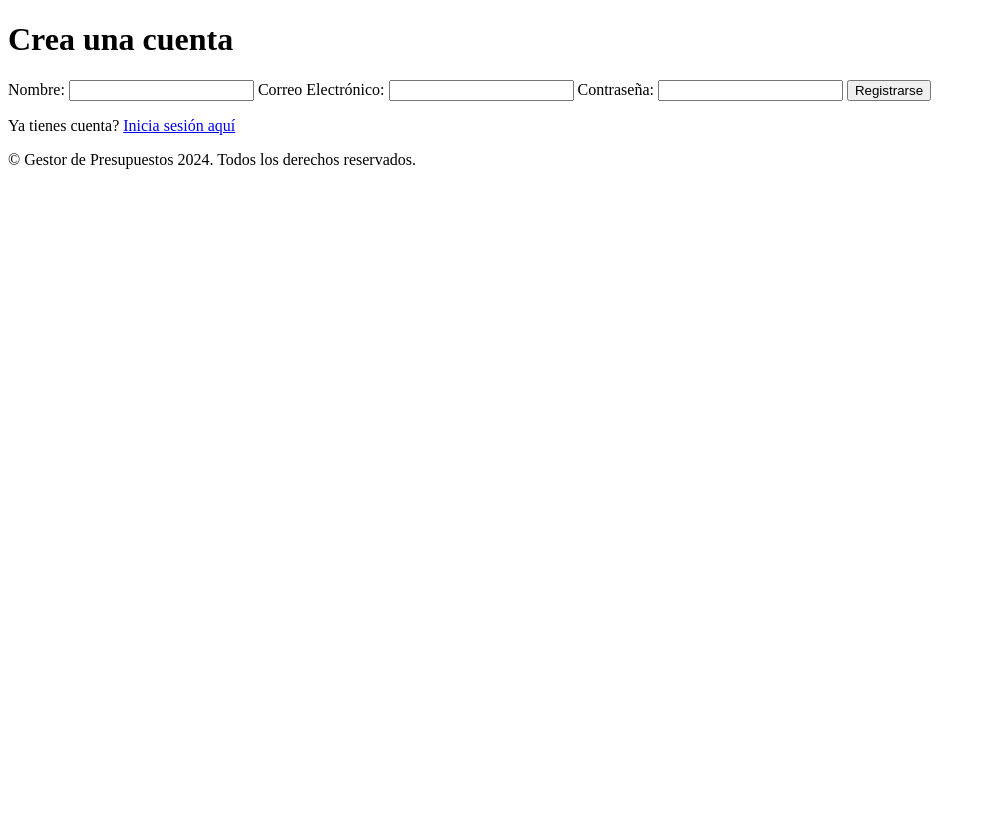
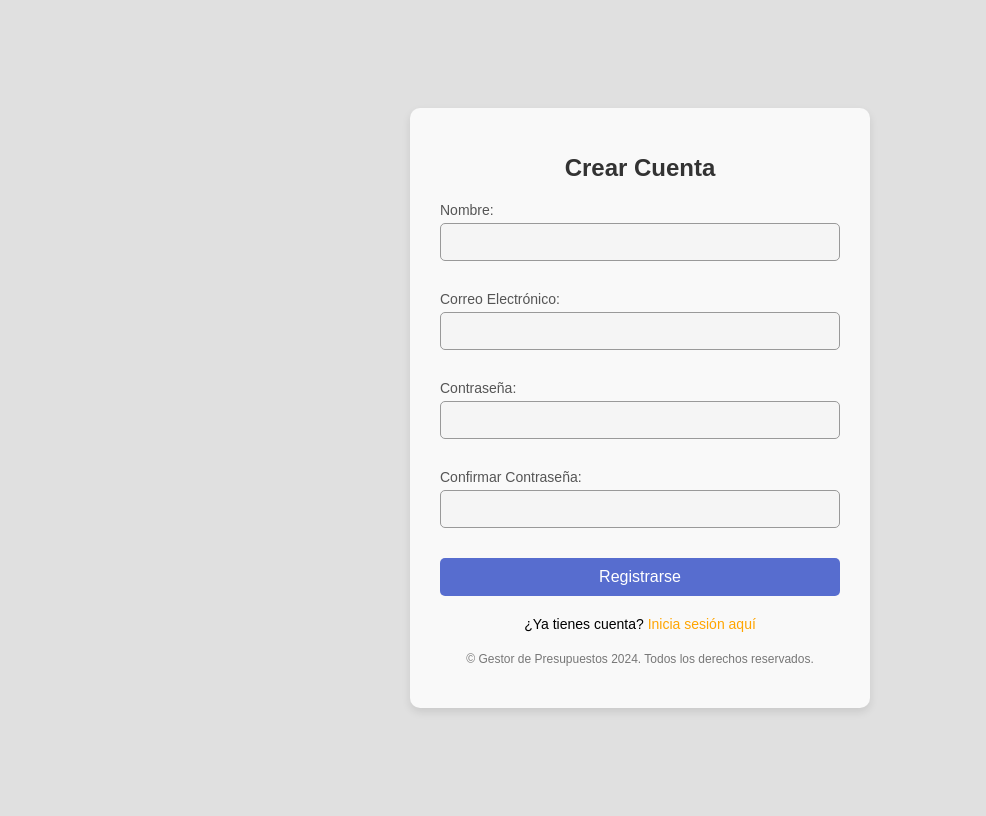
Before and after one commit to Fabo01/Gestor_de_Presupuestos, a Flask app: page /registro in a window 1280 px wide. Shown: the whole page, without its empty margins (0-986 px from the left). Before the commit the page ends 169 px from the top, so only its background shows below. Run offline with Flask 3, Linux system fonts and the light colour scheme.

Commit message:
Cambio de apariencia para el inicio de sesion, registro y recuperacion de contraseña, styles.css modificado y login.css creado

```diff
--- /dev/null
+++ b/Union Completa/static/login.css
@@ -0,0 +1,121 @@
+/* Encapsular los estilos de login dentro de la clase .login-page */
+.login-page {
+    font-family: Arial, Helvetica, sans-serif;
+    display: flex;
+    justify-content: center;
+    align-items: center;
+    height: 100vh;
+    background-color: #e0e0e0; /* Fondo gris claro */
+}
+
+.login-page .aspect-ratio-container {
+    display: flex;
+    justify-content: center;
+    align-items: center;
+    width: 100%;
+}
+
+.login-page .content-wrapper {
+    background-color: #f9f9f9;
+    padding: 30px;
+    border-radius: 10px;
+    box-shadow: 0 4px 8px rgba(0, 0, 0, 0.1);
+    max-width: 400px;
+    width: 100%;
+    text-align: center;
+}
+
+.login-page header .main-header {
+    font-size: 24px;
+    color: #333; /* Gris oscuro */
+    margin-bottom: 20px;
+}
+
+.login-page form {
+    margin-bottom: 20px;
+}
+
+.login-page .form-group {
+    margin-bottom: 15px;
+    text-align: left;
+}
+
+.login-page label {
+    display: block;
+    font-size: 14px;
+    margin-bottom: 5px;
+    color: #555; /* Gris intermedio */
+}
+
+/* Asegurarse de que todos los inputs tengan el mismo estilo */
+.login-page input[type="text"],
+.login-page input[type="email"],
+.login-page input[type="password"] {
+    width: 100%; /* Ocupa todo el ancho del contenedor */
+    padding: 10px;
+    border: 1px solid #999;
+    border-radius: 5px;
+    background-color: #f5f5f5;
+    font-size: 14px;
+    color: #333;
+    box-sizing: border-box; /* Evitar que el padding afecte el tamaño */
+    margin-bottom: 15px; /* Espacio entre los campos */
+}
+
+.login-page .button-group {
+    margin-top: 15px;
+}
+
+.login-page button.btn-primary {
+    width: 100%;
+    padding: 10px;
+    background-color: rgba(0, 34, 184, 0.651);
+    color: white;
+    border: none;
+    border-radius: 5px;
+    cursor: pointer;
+    font-size: 16px;
+}
+
+.login-page button.btn-primary:hover {
+    background-color: #777;
+}
+
+.login-page .extra-links p {
+    margin-top: 15px;
+    font-size: 14px;
+}
+
+.login-page .extra-links a {
+    color: orange;
+    text-decoration: none;
+}
+
+.login-page .extra-links a:hover {
+    text-decoration: underline;
+}
+
+.login-page footer {
+    margin-top: 20px;
+    font-size: 12px;
+    color: #777;
+}
+/* Estilos del botón secundario (naranja) */
+.login-page a.btn-secondary {
+    display: inline-block;
+    width: 100%;
+    padding: 10px;
+    background-color: orange;
+    color: white;
+    border: none;
+    border-radius: 5px;
+    text-align: center;
+    text-decoration: none;
+    font-size: 16px;
+    cursor: pointer;
+    margin-top: 10px;
+}
+
+.login-page a.btn-secondary:hover {
+    background-color: #e69500; /* Un tono más oscuro de naranja */
+}
--- a/Union Completa/static/style.css
+++ b/Union Completa/static/style.css
@@ -1,3 +1,229 @@
+/* Body */
+body {
+    font-family: 'Arial';
+    margin: 0;
+    padding: 0;
+    background-color: #f9f9f9;
+    color: #333;
+}
+
+/* Encabezado */
+header {
+    background-color: #35424a;
+    color: #ffffff;
+    padding: 20px;
+    text-align: center;
+}
+
+h1, h2 {
+    margin: 0;
+    padding: 10px 0;
+}
+
+/* Navegación */
+nav {
+    margin-top: 15px;
+}
+
+nav li {
+    margin-bottom: 5px;
+}
+
+nav a {
+    color: #ffffff;
+    text-decoration: none;
+    font-weight: bold;
+}
+
+nav a:hover {
+    border-radius: 4px;
+    background-color: #ffffff;
+    padding: 8px;
+    color: #35424a;
+}
+
+/* Foro - Navegación */
+.nav-foro {
+    display: flex;
+    justify-content: center;
+    text-align: center;
+}
+
+.nav-foro a {
+    color: #ffffff;
+    border-radius: 4px;
+    background-color: #35424a;
+    padding: 10px;
+    margin-right: 10px;
+    text-decoration: none;
+}
+
+.nav-foro a:hover {
+    border-radius: 4px;
+    background-color: #ffffff;
+    color: #333;
+}
+
+/* Main Content */
+main {
+    padding: 20px;
+    background-color: #ffffff;
+    border-radius: 7px;
+    max-width: 800px;
+    margin: 20px auto;
+    box-shadow: 0 2px 4px #333;
+}
+
+/* Formularios */
+form {
+    margin: 20px 0;
+}
+
+label {
+    display: block;
+    margin: 10px 0 5px;
+}
+
+input, #banco {
+    padding: 10px;
+    width: calc(100% - 22px);
+    border: 1px solid #ccc;
+    border-radius: 4px;
+}
+
+textarea {
+    min-width: 100%;
+    max-width: 100%;
+    min-height: 50px;
+    max-height: 50px;
+    border-radius: 4px;
+}
+
+/* Botones */
+button {
+    margin-top: 10px;
+    padding: 10px;
+    background-color: #205fd3;
+    color: #ffffff;
+    border: none;
+    border-radius: 4px;
+    cursor: pointer;
+}
+
+button:hover {
+    background-color: #314586;
+}
+
+/* Listas */
+ul {
+    list-style-type: none;
+    padding: 0;
+}
+
+ul li {
+    padding: 10px;
+    border-bottom: 1px solid #ddd;
+}
+
+ul li:last-child {
+    border-bottom: none;
+}
+
+/* Enlaces */
+a {
+    color: #5bc0de;
+    text-decoration: none;
+}
+
+a:hover {
+    color: #62f5ff;
+}
+
+/* Tablas */
+table {
+    width: 100%;
+    border-collapse: collapse;
+    margin: 20px 0;
+}
+
+th, td {
+    padding: 12px;
+    text-align: left;
+    border: 1px solid #ddd;
+}
+
+th {
+    background-color: #f2f2f2;
+    color: #333;
+}
+
+caption {
+    font-size: 1.5em;
+    margin: 10px;
+}
+
+/* Perfil */
+.perfil {
+    display: flex;
+    align-items: center;
+    background-color: #f2f2f2;
+    color: #333;
+    box-shadow: 0px 2px 8px #0000;
+    max-width: 200px;
+    border-radius: 4px;
+}
+
+img {
+    box-shadow: #333;
+    max-width: 50px;
+    margin-right: 4px;
+}
+
+/* Artículos */
+.main-articulo {
+    max-width: 1400px;
+    background-color: #d6d6d6;
+}
+
+#articulos {
+    background-color: #3f4c55;
+    padding: 10px;
+    border-radius: 4px;
+}
+
+#articulos h2 {
+    color: #000000;
+}
+
+article {
+    padding: 5px;
+    margin: 15px;
+    border-radius: 4px;
+    background-color: #ffffff;
+}
+
+/* Footer */
+footer {
+    background-color: #35424a;
+    color: white;
+    text-align: center;
+    padding: 10px 0px;
+}
+
+/* Containers */
+.container-cuentas {
+    display: block;
+}
+
+.container-graficos h1{
+    text-decoration: underline;
+}
+
+.container-graficos canvas{
+    margin-bottom: 80px;
+    margin-top: 20px;
+}
+
 .hidden{
     display: none;
 }
--- a/Union Completa/templates/sign_in.html
+++ b/Union Completa/templates/sign_in.html
@@ -3,27 +3,45 @@
 <head>
     <meta charset="UTF-8">
     <meta name="viewport" content="width=device-width, initial-scale=1.0">
-    <link rel="stylesheet" href="{{ url_for('static', filename='style.css') }}">
+    <link rel="stylesheet" href="{{ url_for('static', filename='login.css') }}">
     <title>Registro</title>
 </head>
-<body>
+<body class="login-page"> <!-- Usamos la clase login-page para aplicar los mismos estilos -->
+    <div class="aspect-ratio-container">
+        <div class="content-wrapper">
             <header>
-        <h1>Crea una cuenta</h1>
+                <h1 class="main-header">Crear Cuenta</h1>
             </header>
             <main>
-        <form action="{{ url_for('registro') }}" method="post">
+                <form action="{{ url_for('sign_in') }}" method="post" class="form-style">
+                    <div class="form-group">
                         <label for="name">Nombre:</label>
                         <input type="text" name="name" required>
+                    </div>
+                    <div class="form-group">
                         <label for="email">Correo Electrónico:</label>
                         <input type="email" name="email" required>
+                    </div>
+                    <div class="form-group">
                         <label for="password">Contraseña:</label>
                         <input type="password" name="password" required>
-            <button type="submit">Registrarse</button>
+                    </div>
+                    <div class="form-group">
+                        <label for="confirm-password">Confirmar Contraseña:</label>
+                        <input type="password" name="confirm-password" required>
+                    </div>
+                    <div class="button-group">
+                        <button type="submit" class="btn-primary">Registrarse</button>
+                    </div>
                 </form>
-        <p>Ya tienes cuenta? <a href="{{ url_for('login') }}">Inicia sesión aquí</a></p>
+                <div class="extra-links">
+                    <p>¿Ya tienes cuenta? <a href="{{ url_for('login') }}">Inicia sesión aquí</a></p>
+                </div>
             </main>
             <footer>
                 <p>&copy; Gestor de Presupuestos 2024. Todos los derechos reservados.</p>
             </footer>
+        </div>
+    </div>
 </body>
 </html>
```
Also changed, not shown: Union Completa/templates/login.html (+18 -6 lines), Union Completa/templates/recuperar_password.html (+27 -9 lines). Lines whose indentation alone changed are shown as unchanged.
